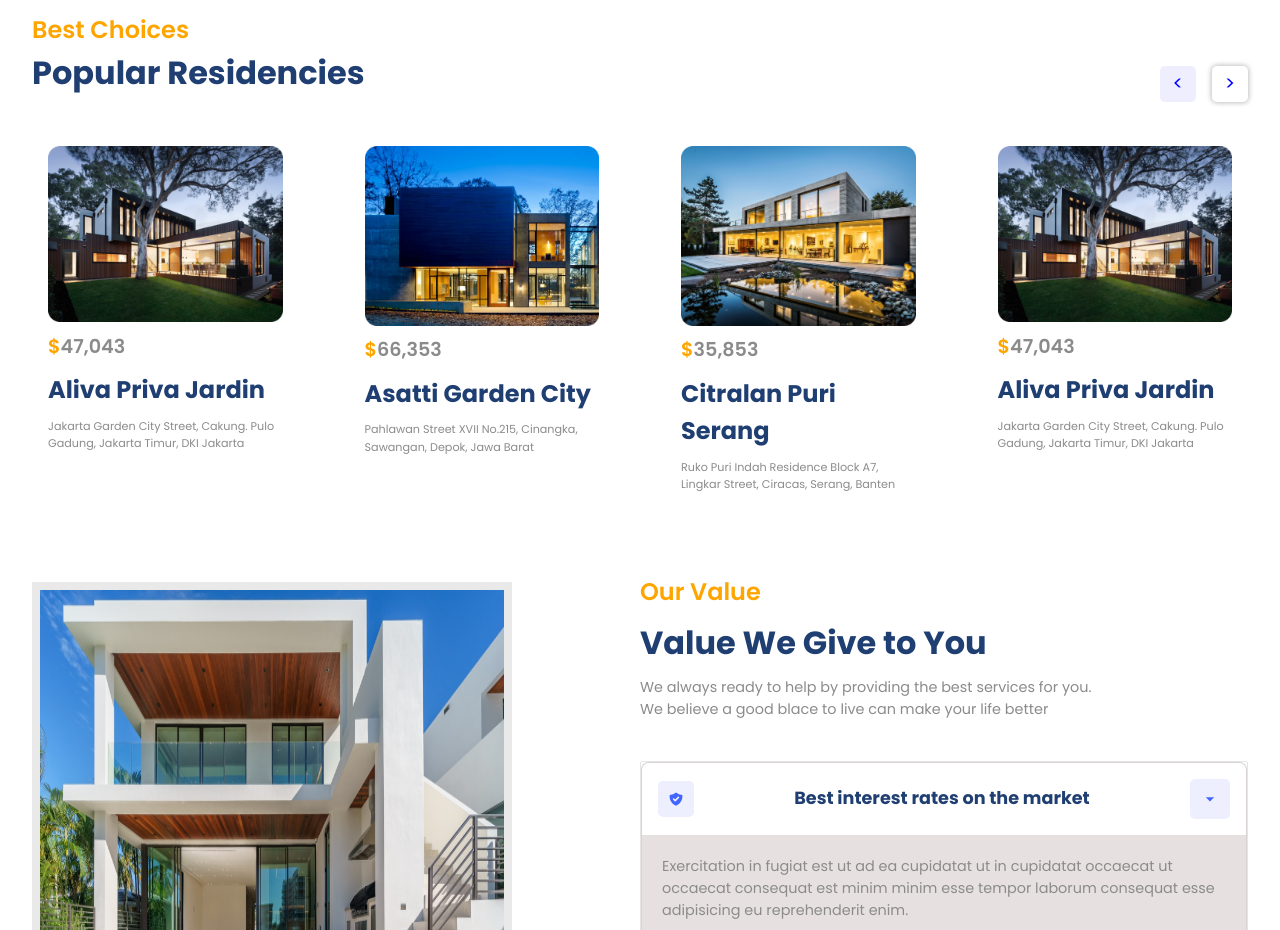
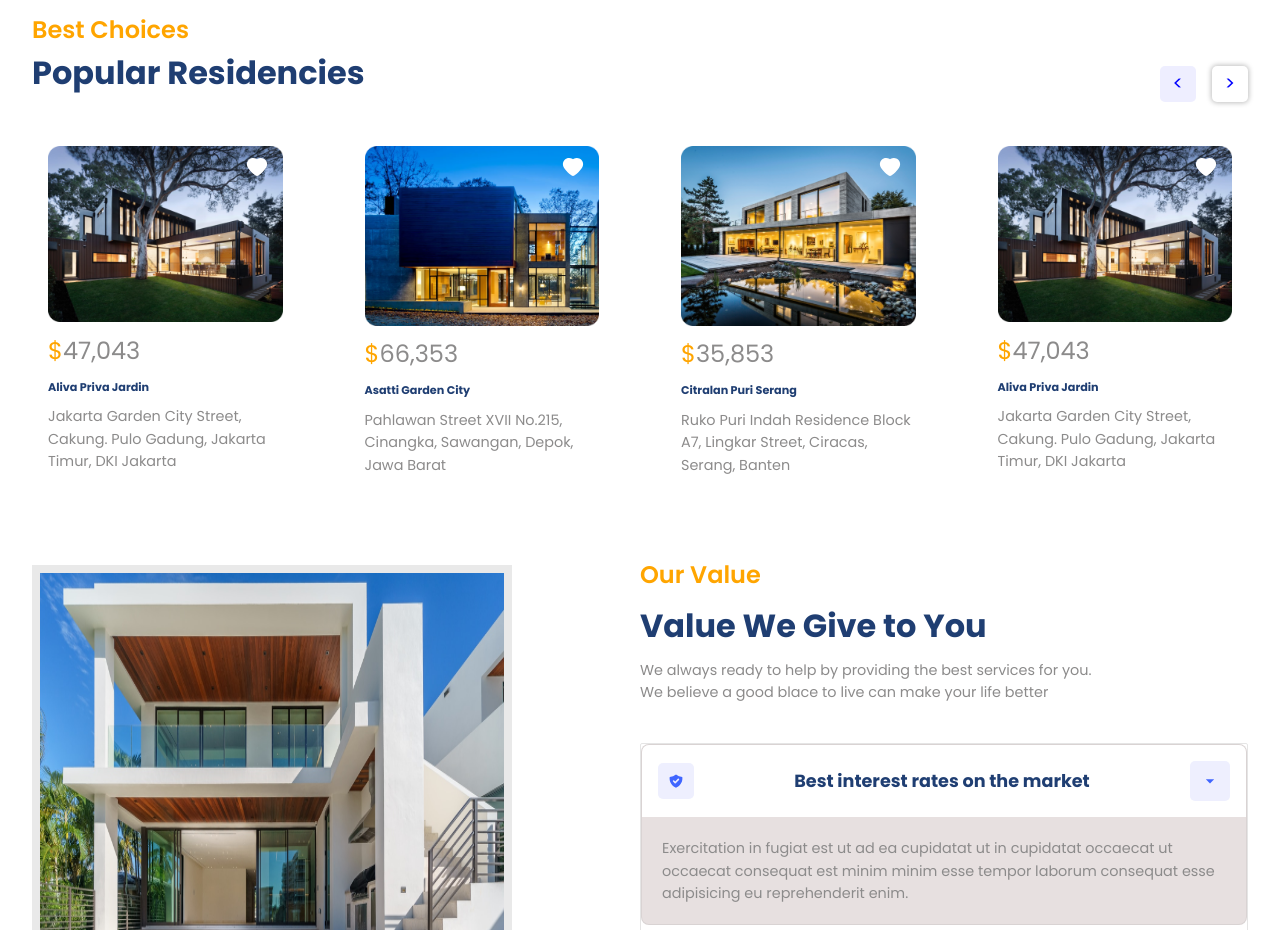
Before and after one commit to zherdvaleriy/real-estate, a React (Vite) app in the folder client/: page / in a window 1280 px wide. Shown: the part 920-1850 px from the top of the page. Built offline with nearby package versions, Linux system fonts and the light colour scheme.

Commit message:
PropertyCard created

```diff
--- /dev/null
+++ b/client/src/components/PropertyCard/PropertyCard.css
@@ -0,0 +1,45 @@
+
+.r-card {
+    gap: 0.6rem;
+    padding: 1rem;
+    border-radius: 10px;
+    max-width: max-content;
+    margin: auto;
+    transition: all 300ms ease-in;
+    position: relative;
+  }
+
+  .r-card>svg{
+    position: absolute;
+    top: 25px;
+    right: 30px;
+    z-index: 1;
+  }
+
+  .r-card > img {
+    width: 100%;
+    max-width: 15rem;
+  }
+  .r-card > :nth-child(2) {
+    font-size: 1.2rem;
+    font-weight: 600;
+  }
+  .r-card > :nth-child(3) {
+    font-size: 1.5rem;
+  }
+  .r-card > :nth-child(4) {
+    font-size: 0.7rem;
+    width: 15rem;
+  }
+
+  .r-card:hover {
+    scale: 1.025;
+    cursor: pointer;
+    background: linear-gradient(
+      180deg,
+      rgba(255, 255, 255, 0) 0%,
+      rgba(136, 160, 255, 0.46) 217.91%
+    );
+
+    box-shadow: rgba(0, 0, 0, 0.35) 0px 5px 15px;
+  }
--- /dev/null
+++ b/client/src/components/PropertyCard/PropertyCard.jsx
@@ -0,0 +1,27 @@
+import React from 'react'
+import './PropertyCard.css'
+import { AiFillHeart } from 'react-icons/ai';
+
+
+
+
+
+const PropertyCard = ({card}) => {
+  return (
+
+    <div className="flexColStart r-card">
+        <AiFillHeart size={24} color="white" />
+        <img src={card.image} alt="home" />
+
+        <span className="secondaryText r-price">
+        <span style={{ color: "orange" }}>$</span>
+        <span>{card.price}</span>
+        </span>
+        <span className="primaryText">{card.name}</span>
+        <span className="secondaryText">{card.detail}</span>
+    </div>
+
+  )
+}
+
+export default PropertyCard
--- a/client/src/components/Residencies/Residencies.css
+++ b/client/src/components/Residencies/Residencies.css
@@ -7,42 +7,8 @@
 .r-head{
   margin-bottom: 2rem;
 }
-.r-card {
-  gap: 0.6rem;
-  padding: 1rem;
-  border-radius: 10px;
-  max-width: max-content;
-  margin: auto;
-  transition: all 300ms ease-in;
-}
 
-.r-card > img {
-  width: 100%;
-  max-width: 15rem;
-}
-.r-card > :nth-child(2) {
-  font-size: 1.2rem;
-  font-weight: 600;
-}
-.r-card > :nth-child(3) {
-  font-size: 1.5rem;
-}
-.r-card > :nth-child(4) {
-  font-size: 0.7rem;
-  width: 15rem;
-}
 
-.r-card:hover {
-  scale: 1.025;
-  cursor: pointer;
-  background: linear-gradient(
-    180deg,
-    rgba(255, 255, 255, 0) 0%,
-    rgba(136, 160, 255, 0.46) 217.91%
-  );
-
-  box-shadow: rgba(0, 0, 0, 0.35) 0px 5px 15px;
-}
 .swiper-horizontal{
   overflow: visible;
 }
--- a/client/src/components/Residencies/Residencies.jsx
+++ b/client/src/components/Residencies/Residencies.jsx
@@ -5,6 +5,7 @@ import { Swiper, SwiperSlide, useSwiper } from "swiper/react";
 import "swiper/css";
 import "./Residencies.css";
 import { sliderSettings } from "../../utils/common";
+import PropertyCard from "../PropertyCard/PropertyCard";
 
 
 
@@ -23,16 +24,7 @@ const Residencies = () => {
           {/* slider */}
           {data.map((card, i) => (
             <SwiperSlide key={i}>
-              <div className="flexColStart r-card">
-                <img src={card.image} alt="home" />
-
-                <span className="secondaryText r-price">
-                  <span style={{ color: "orange" }}>$</span>
-                  <span>{card.price}</span>
-                </span>
-                <span className="primaryText">{card.name}</span>
-                <span className="secondaryText">{card.detail}</span>
-              </div>
+              <PropertyCard card={card} />
             </SwiperSlide>
           ))}
         </Swiper>
```
